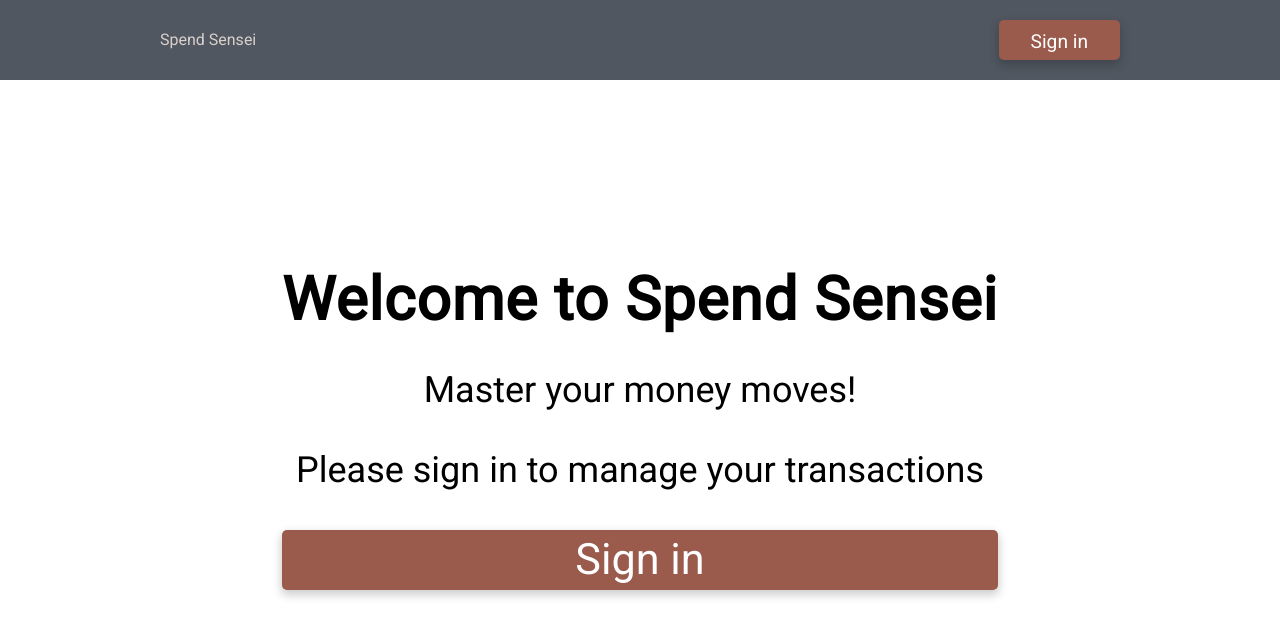
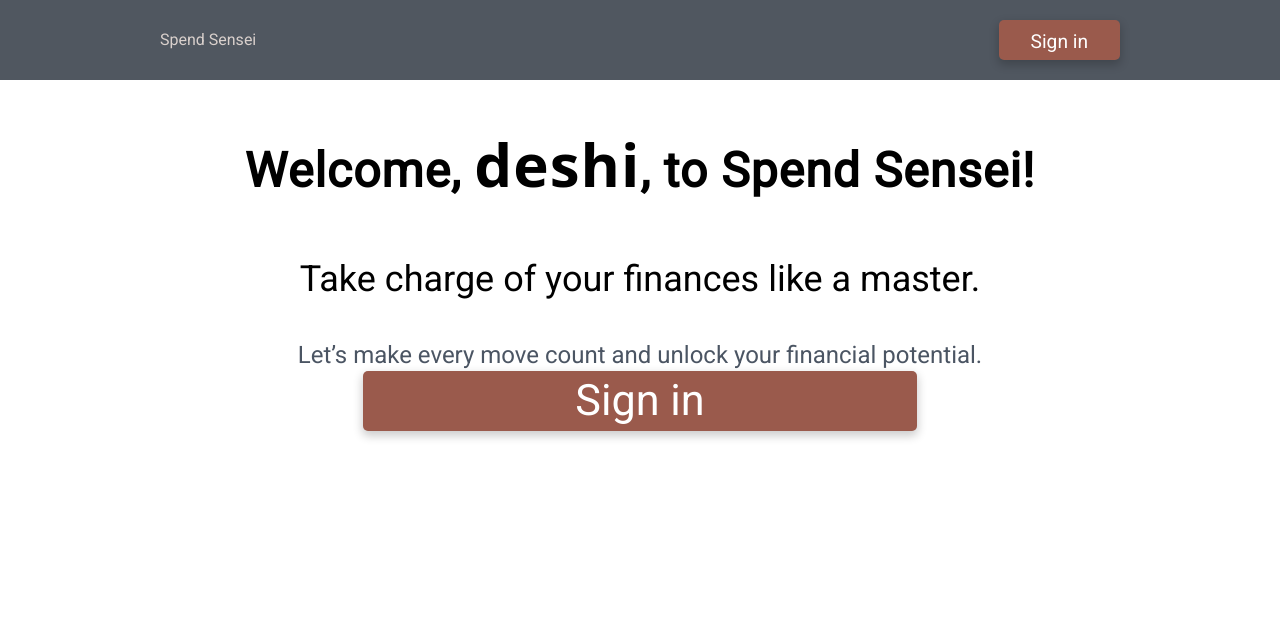
Before and after one commit to oluoko/Spend-Sensei_Expense-Tracker, a Next.js app: page / in a window 1280 px wide. Shown: the top 636 px of the page. Built offline with nearby package versions, Linux system fonts and the light colour scheme; no server answers.

Commit message:
Expense Tracker(Next.js): Updated styling: Welcome.tsx componen

```diff
--- a/app/page.tsx
+++ b/app/page.tsx
@@ -1,9 +1,13 @@
+// "use client";
+
 import AddTransaction from "@/components/AddTransaction";
 import Guest from "@/components/Guest";
 import { currentUser } from "@clerk/nextjs/server";
 import Balance from "@/components/Balance";
 import IncomeExpense from "@/components/IncomeExpense";
 import TransactionList from "@/components/TransactionList";
+import Welcome from "@/components/Welcome";
+// import { useEffect } from "react";
 
 const HomePage = async () => {
   const user = await currentUser();
@@ -12,18 +16,17 @@ const HomePage = async () => {
     return <Guest />;
   }
 
+  // window on load
+  // window.onload = function () {
+  //   useEffect(() => {
+  //     setTimeout(() => {
+  //       return <Welcome name={user.firstName ?? "deji"} />;
+  //     });
+  //   }, []);
+  // };
+
   return (
     <main className="w-full">
-      <h2 className="py-6 text-xl">
-        Welcome,{" "}
-        <span className="text-2xl font-extrabold font-sans">
-          {" "}
-          {user.firstName}
-        </span>
-        , to Spend Sensei
-      </h2>
-
-      <p className="text-lg font-semibold mb-8">Master your money moves!</p>
       <div className="grid md:flex md:justify-between">
         <div className="w-full md:w-2/3 md:pr-[70px]">
           <AddTransaction />
--- a/components/Guest.tsx
+++ b/components/Guest.tsx
@@ -1,16 +1,10 @@
 import { SignInButton } from "@clerk/nextjs";
+import Welcome from "./Welcome";
 
 const Guest = () => {
   return (
-    <div className="guest w-full h-[60vh] md:h-[80vh]  flex flex-col justify-center items-center gap-5 md:gap-10">
-      <h1 className="text-3xl md:text-6xl font-extrabold">
-        Welcome to Spend Sensei
-      </h1>
-      <p className="text-2xl md:text-4xl">Master your money moves!</p>
-
-      <p className="text-2xl md:text-4xl">
-        Please sign in to manage your transactions{" "}
-      </p>
+    <div className="guest  h-[60vh] md:h-[80vh] ">
+      <Welcome name="" />
       <div className="text-2xl md:text-4xl w-full">
         <SignInButton />
       </div>
--- /dev/null
+++ b/components/Welcome.tsx
@@ -0,0 +1,25 @@
+interface WelcomeProps {
+  name: string;
+}
+
+const Welcome = ({ name }: WelcomeProps) => {
+  return (
+    <div className="flex flex-col justify-center items-center gap-5 md:gap-10">
+      <h1 className="py-6 text-3xl md:text-5xl font-extrabold">
+        Welcome,{" "}
+        <span className="text-4xl md:text-6xl font-extrabold font-sans">
+          {name ? name : "deshi"}
+        </span>
+        , to Spend Sensei!
+      </h1>
+      <p className="text-2xl md:text-4xl">
+        Take charge of your finances like a master.
+      </p>
+      <p className="text-lg md:text-2xl text-gray-600">
+        Let’s make every move count and unlock your financial potential.
+      </p>
+    </div>
+  );
+};
+
+export default Welcome;
```
